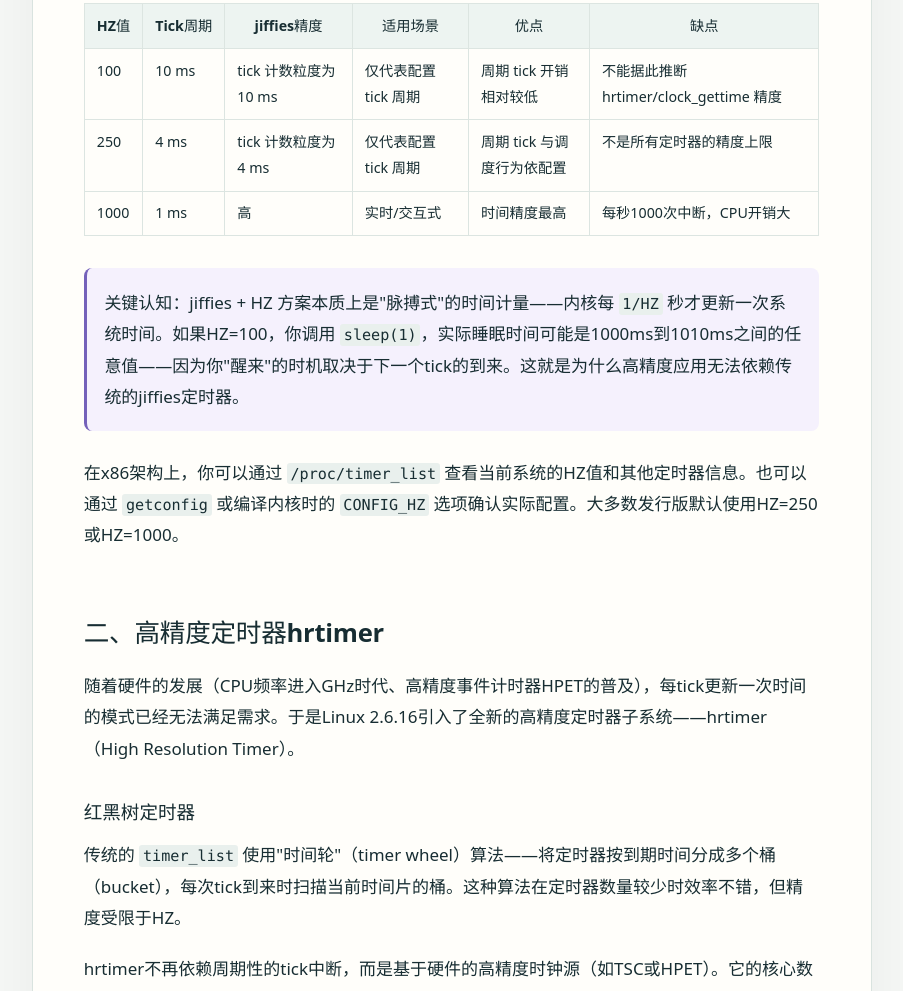
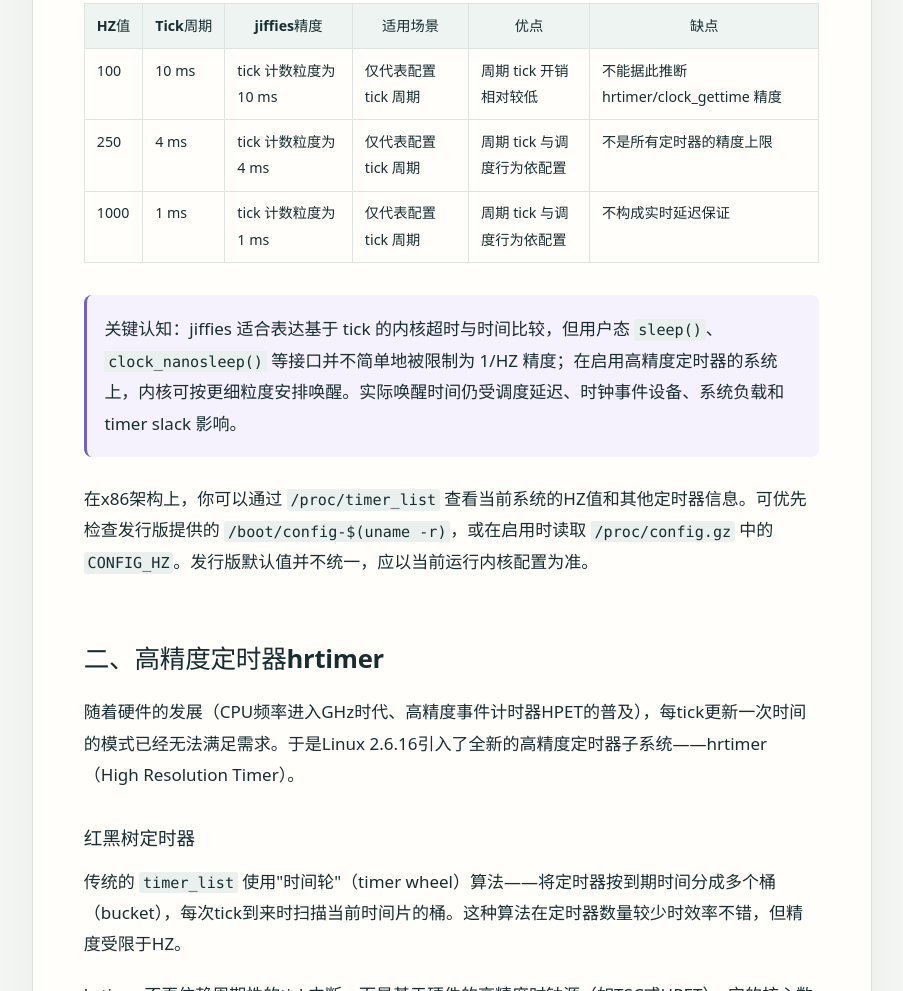
Before and after one commit to 1998x-stack/operating-system-tutorial, a website: page 18.html in a window 1280 px wide. Shown: the part 1699-2690 px from the top of the page, without its empty margins (329-1232 px from the left). Drawn offline with Linux system fonts and the light colour scheme.

Commit message:
audit: correct HZ table and userspace sleep semantics

```diff
--- a/18.html
+++ b/18.html
@@ -78,14 +78,14 @@ if (time_after_eq(jiffies, timeout)) {
             <tr><th>HZ值</th><th>Tick周期</th><th>jiffies精度</th><th>适用场景</th><th>优点</th><th>缺点</th></tr>
             <tr><td>100</td><td>10 ms</td><td>tick 计数粒度为 10 ms</td><td>仅代表配置 tick 周期</td><td>周期 tick 开销相对较低</td><td>不能据此推断 hrtimer/clock_gettime 精度</td></tr>
             <tr><td>250</td><td>4 ms</td><td>tick 计数粒度为 4 ms</td><td>仅代表配置 tick 周期</td><td>周期 tick 与调度行为依配置</td><td>不是所有定时器的精度上限</td></tr>
-            <tr><td>1000</td><td>1 ms</td><td>高</td><td>实时/交互式</td><td>时间精度最高</td><td>每秒1000次中断，CPU开销大</td></tr>
+            <tr><td>1000</td><td>1 ms</td><td>tick 计数粒度为 1 ms</td><td>仅代表配置 tick 周期</td><td>周期 tick 与调度行为依配置</td><td>不构成实时延迟保证</td></tr>
         </table>
 
         <div class="highlight">
-            <p><strong>关键认知</strong>：jiffies + HZ 方案本质上是"脉搏式"的时间计量——内核每 <code>1/HZ</code> 秒才更新一次系统时间。如果HZ=100，你调用 <code>sleep(1)</code>，实际睡眠时间可能是1000ms到1010ms之间的任意值——因为你"醒来"的时机取决于下一个tick的到来。这就是为什么高精度应用无法依赖传统的jiffies定时器。</p>
+            <p><strong>关键认知</strong>：jiffies 适合表达基于 tick 的内核超时与时间比较，但用户态 <code>sleep()</code>、<code>clock_nanosleep()</code> 等接口并不简单地被限制为 1/HZ 精度；在启用高精度定时器的系统上，内核可按更细粒度安排唤醒。实际唤醒时间仍受调度延迟、时钟事件设备、系统负载和 timer slack 影响。</p>
         </div>
 
-        <p>在x86架构上，你可以通过 <code>/proc/timer_list</code> 查看当前系统的HZ值和其他定时器信息。也可以通过 <code>getconfig</code> 或编译内核时的 <code>CONFIG_HZ</code> 选项确认实际配置。大多数发行版默认使用HZ=250或HZ=1000。</p>
+        <p>在x86架构上，你可以通过 <code>/proc/timer_list</code> 查看当前系统的HZ值和其他定时器信息。可优先检查发行版提供的 <code>/boot/config-$(uname -r)</code>，或在启用时读取 <code>/proc/config.gz</code> 中的 <code>CONFIG_HZ</code>。发行版默认值并不统一，应以当前运行内核配置为准。</p>
 
         <h2 id="section-02">二、高精度定时器hrtimer</h2>
 
```
